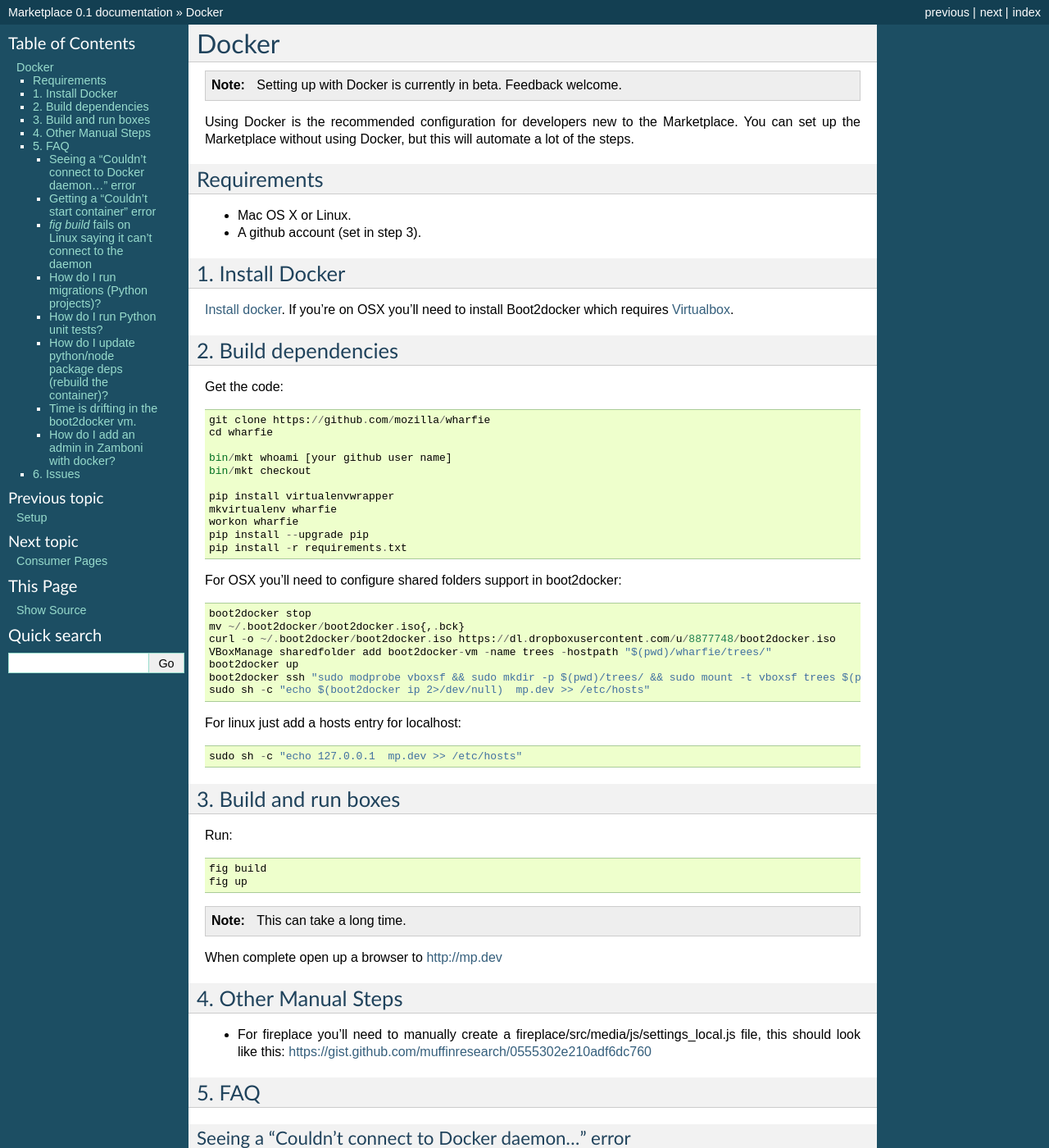
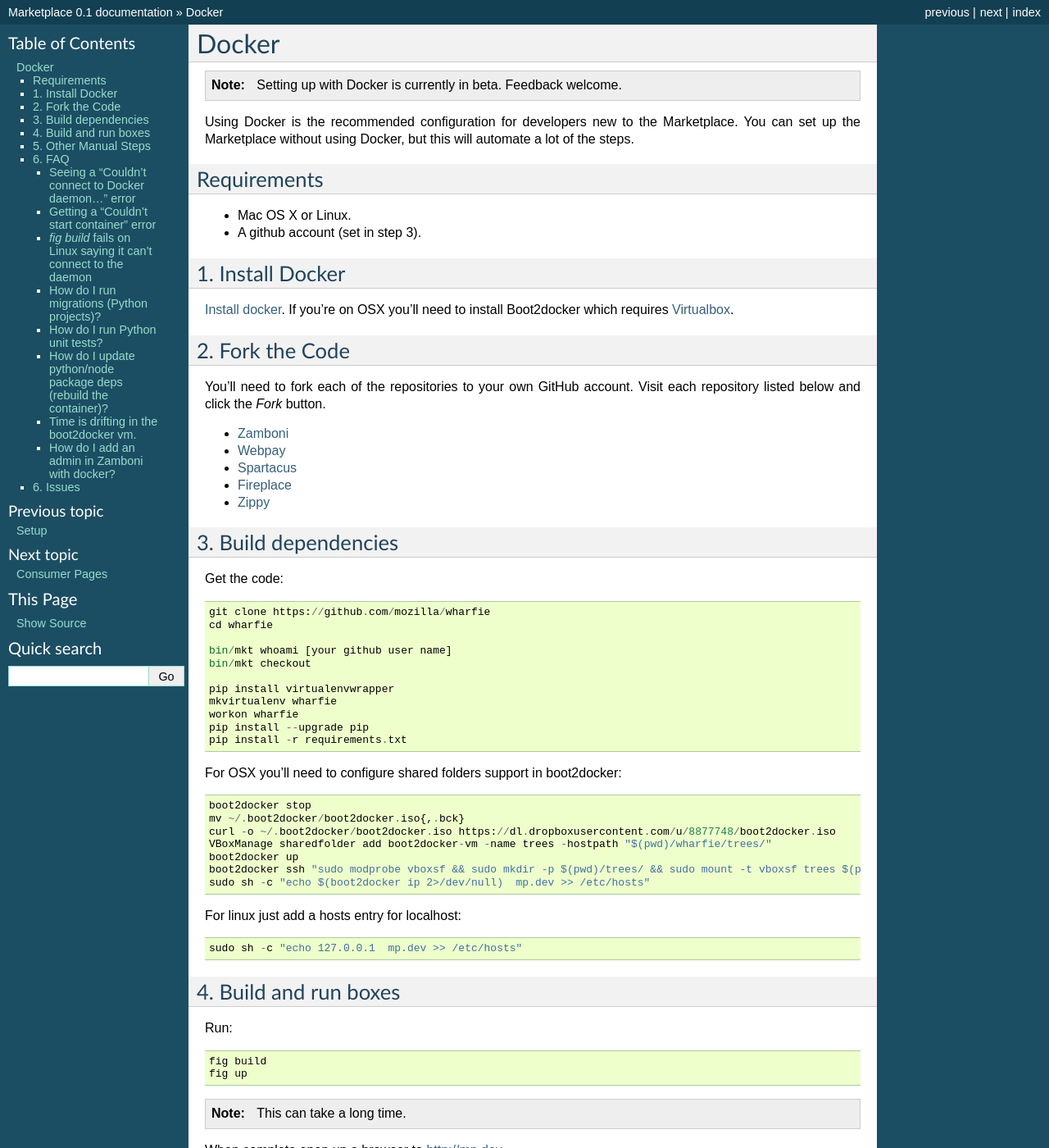
Before and after one commit to mozilla/marketplace-docs, a Sphinx documentation site: the page built from docs/topics/docker.rst, in a window 1280 px wide and 1400 px high. Shown: the whole window at 82% size. Built offline with Sphinx 7.4.7, drawn with Linux system fonts in a browser that asks for light colours; some of the changed text lies outside the part shown.

Commit message:
Add forking to the docker docs

```diff
--- a/docs/topics/docker.rst
+++ b/docs/topics/docker.rst
@@ -23,7 +23,19 @@
 need to install Boot2docker which requires
 `Virtualbox <https://www.virtualbox.org/wiki/Downloads>`_.
 
-2. Build dependencies
+2. Fork the Code
+----------------
+
+You'll need to fork each of the repositories to your own GitHub account.  Visit
+each repository listed below and click the *Fork* button.
+
+* `Zamboni <https://github.com/mozilla/zamboni>`_
+* `Webpay <https://github.com/mozilla/webpay/>`_
+* `Spartacus <https://github.com/mozilla/spartacus/>`_
+* `Fireplace <https://github.com/mozilla/fireplace/>`_
+* `Zippy <https://github.com/mozilla/zippy/>`_
+
+3. Build dependencies
 ---------------------
 
 Get the code::
@@ -68,13 +80,13 @@
 
 When complete open up a browser to http://mp.dev
 
-4. Other Manual Steps
+5. Other Manual Steps
 ---------------------
 
 * For fireplace you'll need to manually create a fireplace/src/media/js/settings_local.js
   file, this should look like this: https://gist.github.com/muffinresearch/0555302e210adf6dc760
 
-5. FAQ
+6. FAQ
 ------
 
 Seeing a "Couldn't connect to Docker daemon..." error
```
Also changed, not shown: other parts of docs/topics/docker.rst (+1 -1 lines).
